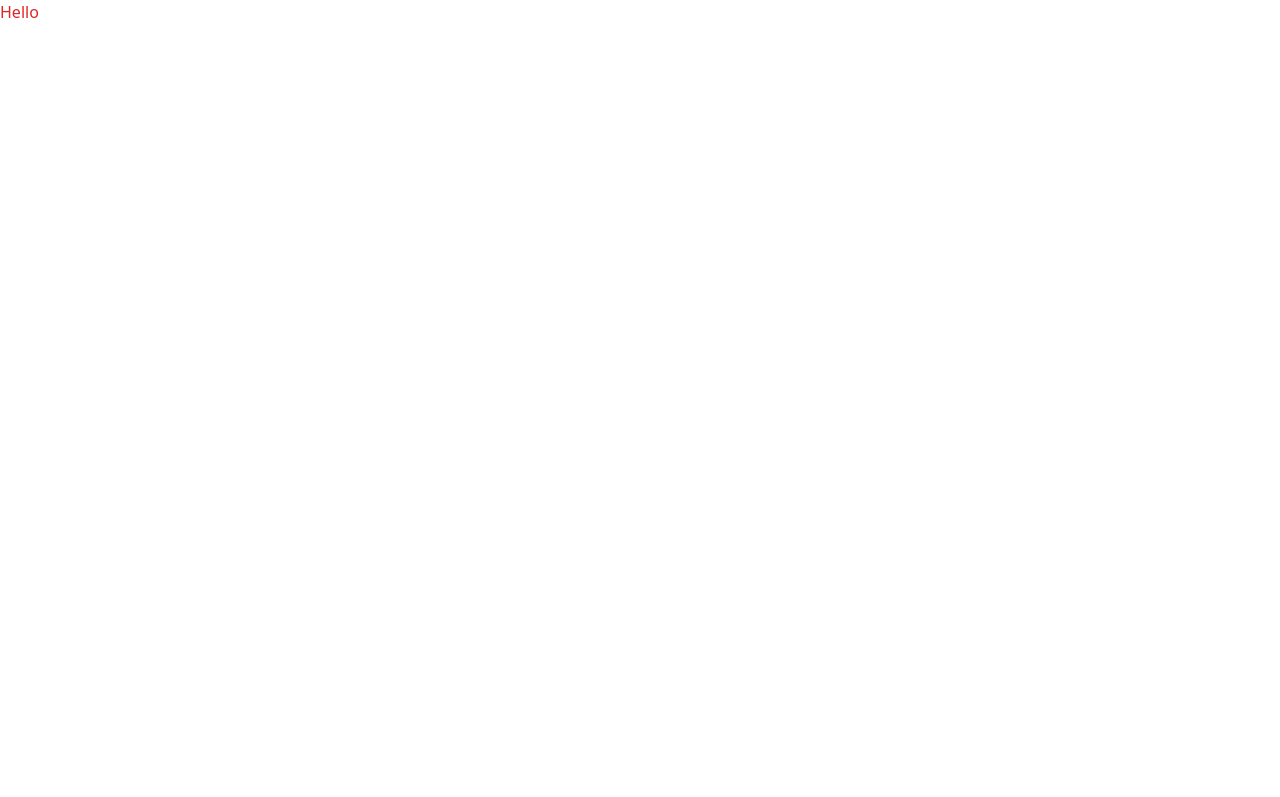
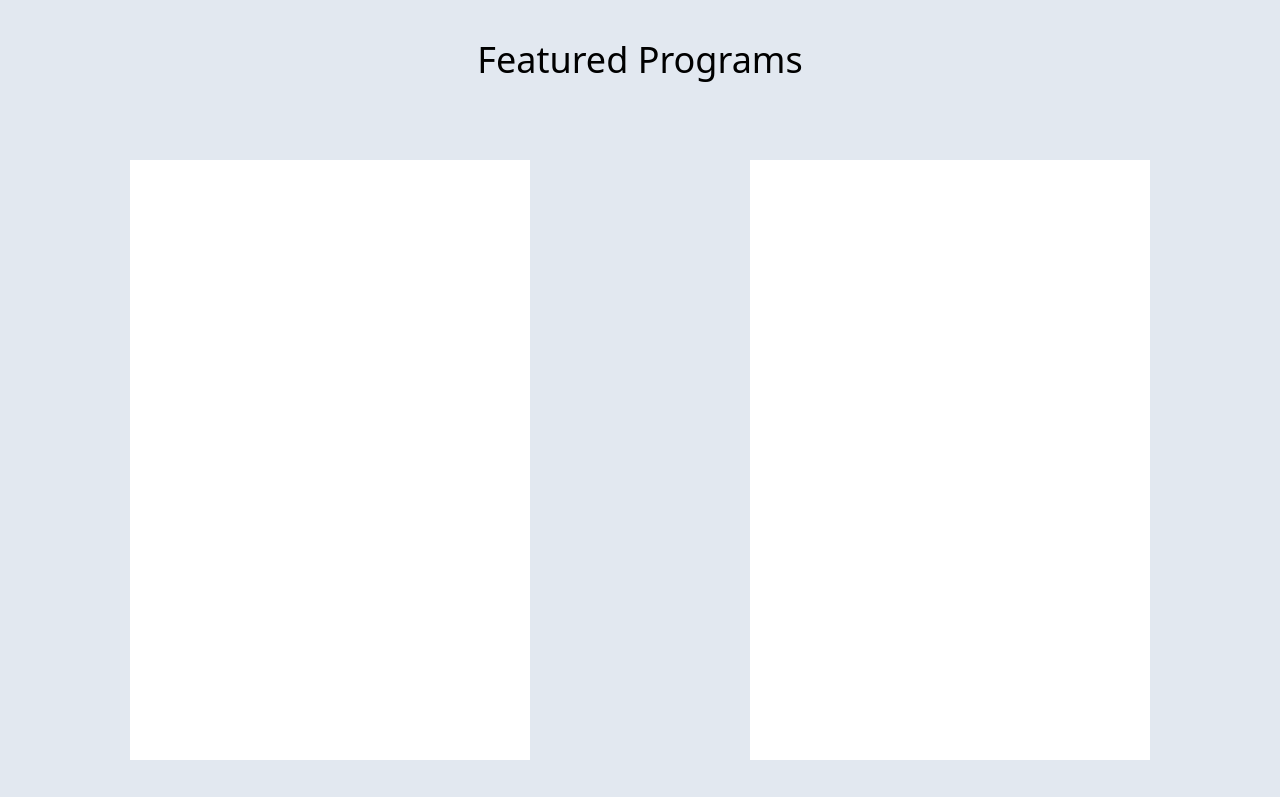
Before and after one commit to Ishan130803/Petreat-Save-Foster-Adopt, a website: page src/index.html in a window 1280 px wide. Shown: the top 797 px of the page. Drawn offline with Linux system fonts and the light colour scheme.

Commit message:
Added featured Programs Section

```diff
--- a/src/index.html
+++ b/src/index.html
@@ -7,7 +7,14 @@
   <link rel="stylesheet" href="/src/output.css">
 </head>
 <body>
-  <div class="text-red-600">Hello</div>
-
+  <div class="w-screen bg-slate-200 flex flex-col">
+    <h1 class="m-10 text-4xl font-sans self-center">Featured Programs</h1>
+    <div class="ishan-images flex m-10 gap-10 justify-around flex-wrap">
+      <div class="bg-white h-[600px] w-[400px] hover:shadow-inner hover:shadow-black hover:shadow-2xl"></div>
+      <div class="bg-white h-[600px] w-[400px] hover:shadow-inner hover:shadow-black hover:shadow-2xl"></div>
+      <div class="bg-white h-[600px] w-[400px] hover:shadow-inner hover:shadow-black hover:shadow-2xl"></div>
+      <div class="bg-white h-[600px] w-[400px] hover:shadow-inner hover:shadow-black hover:shadow-2xl"></div>
+    </div>
+  </div>
 </body>
 </html>
```
Also changed, not shown: src/output.css.
